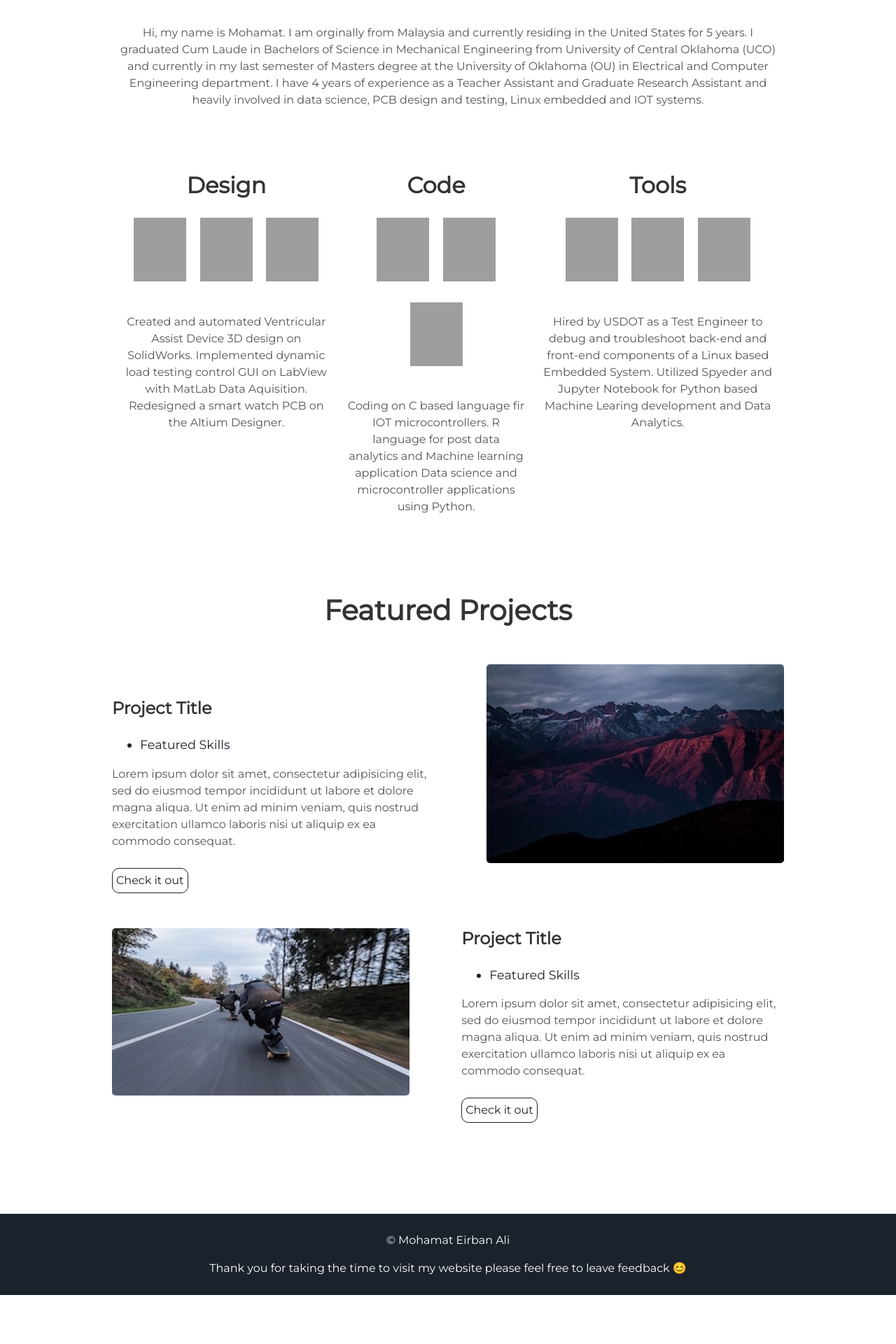
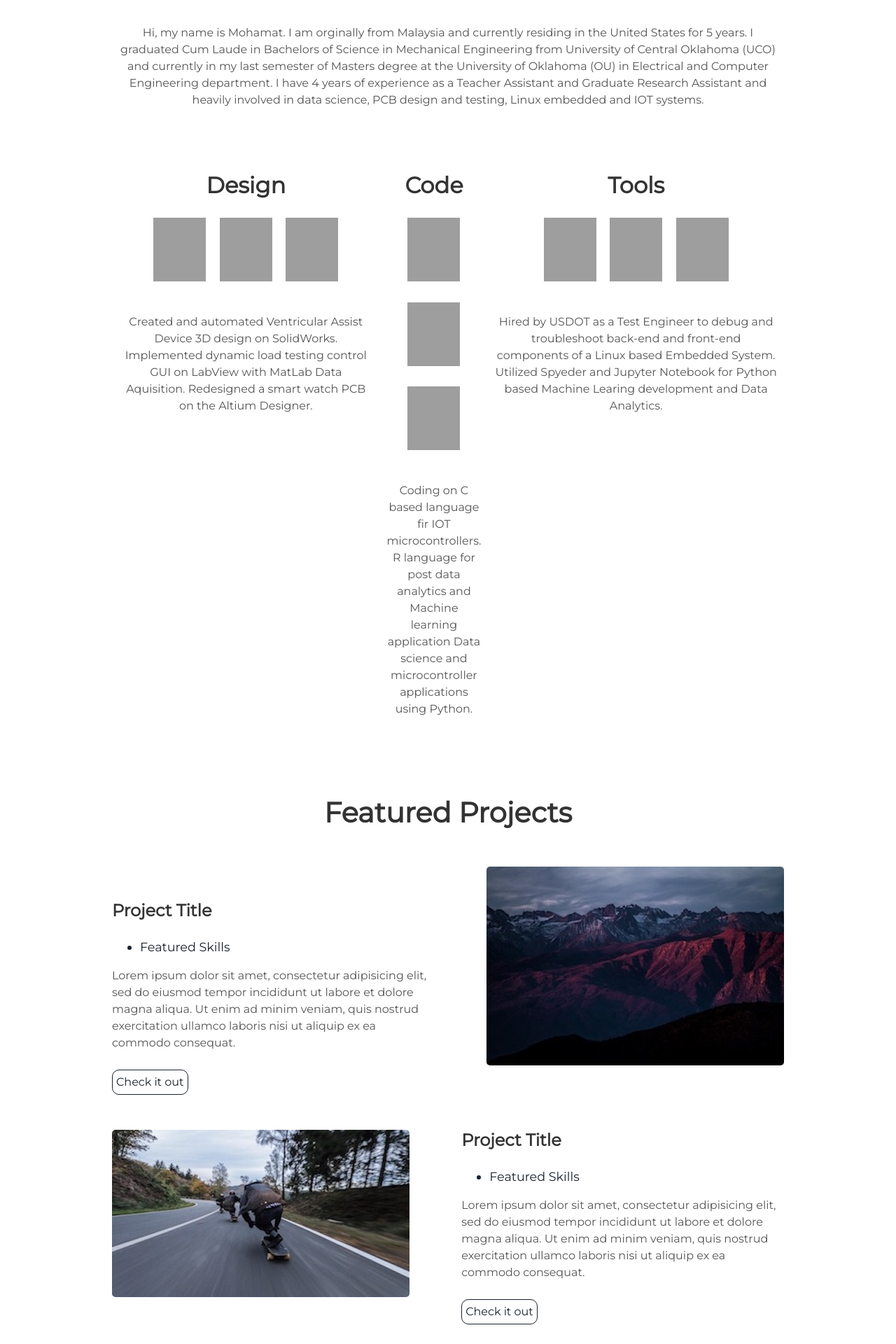
Before and after one commit to danielm201s/danielm201s.github.io, a Jekyll site: the page built from index.html, in a window 1280 px wide. Shown: the part 1022-2942 px from the top of the page at 70% size. Built offline with Jekyll 4.4.1, drawn with Linux system fonts in a browser that asks for light colours; before the commit the page ends 2872 px from its top, so only the background shows below that; grey boxes are pictures that could not be loaded.

Commit message:
Update about.html

```diff
--- a/_includes/about.html
+++ b/_includes/about.html
@@ -13,7 +13,7 @@
      Implemented dynamic load testing control GUI on LabView with MatLab Data Aquisition.
      Redesigned a smart watch PCB on the Altium Designer.</p>
     </div>
-    <div class="tech" style="width:306.46;">
+    <div class="tech" style="width:306.46px;">
       <h2>Code</h2>
       <i><a href="https://rstudio.com/" target="_blank"><img width="75" height="91" src="https://upload.wikimedia.org/wikipedia/commons/thumb/1/1b/R_logo.svg/75px-R_logo.svg.png"></a></i>
       <i><a href="https://www.python.org/" target="_blank"><img width="75" height="91" src="https://upload.wikimedia.org/wikipedia/commons/thumb/c/c3/Python-logo-notext.svg/75px-Python-logo-notext.svg.png"></a></i>
```
